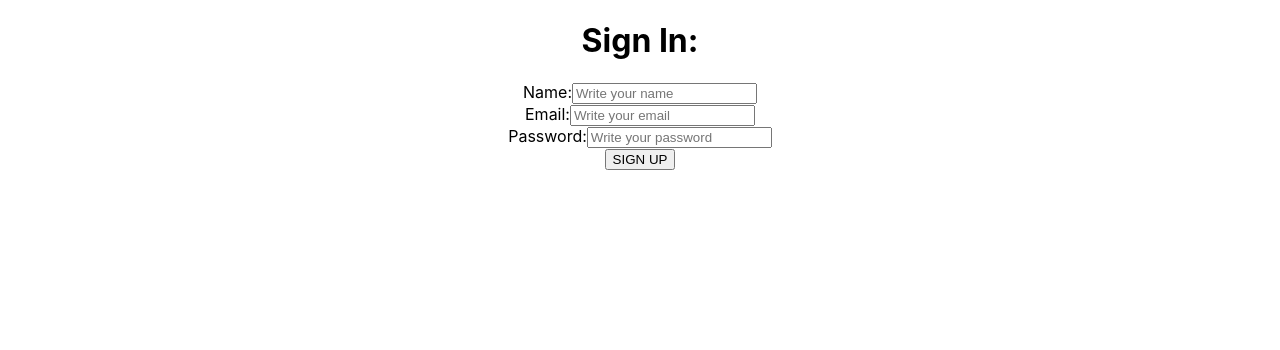
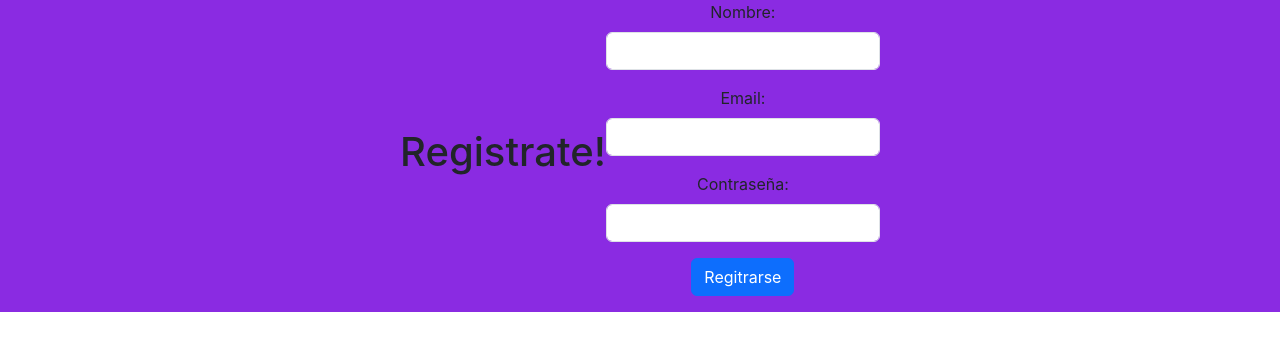
Before and after one commit to aliaz9/frontend-pf, a React (Create React App) app: page /sign-in in a window 1280 px wide. Shown: the top 350 px of the page. Built offline with nearby package versions, Linux system fonts and the light colour scheme.

Commit message:
Implementación de Formik

```diff
--- a/package.json
+++ b/package.json
@@ -8,6 +8,9 @@
     "@testing-library/user-event": "^13.1.1",
     "axios": "^1.3.3",
     "bootstrap": "^5.3.0-alpha1",
+    "formik": "^2.2.9",
+    "i": "^0.3.7",
+    "npm": "^9.5.0",
     "react": "^17.0.2",
     "react-bootstrap": "^2.7.2",
     "react-dom": "^17.0.2",
--- a/public/index.html
+++ b/public/index.html
@@ -28,6 +28,7 @@
       Learn how to configure a non-root public URL by running `npm run build`.
     -->
     <title>React App</title>
+    <link href="https://cdn.jsdelivr.net/npm/bootstrap@5.3.0-alpha1/dist/css/bootstrap.min.css" rel="stylesheet" integrity="sha384-GLhlTQ8iRABdZLl6O3oVMWSktQOp6b7In1Zl3/Jr59b6EGGoI1aFkw7cmDA6j6gD" crossorigin="anonymous">
 
 
   </head>
@@ -44,5 +45,7 @@
       To begin the development, run `npm start` or `yarn start`.
       To create a production bundle, use `npm run build` or `yarn build`.
     -->
+    <script src="https://cdn.jsdelivr.net/npm/bootstrap@5.3.0-alpha1/dist/js/bootstrap.bundle.min.js" integrity="sha384-w76AqPfDkMBDXo30jS1Sgez6pr3x5MlQ1ZAGC+nuZB+EYdgRZgiwxhTBTkF7CXvN" crossorigin="anonymous"></script>
+
   </body>
 </html>
--- a/src/components/sign-in-form/sign-in-form.css
+++ b/src/components/sign-in-form/sign-in-form.css
@@ -2,3 +2,10 @@
     background-color: red;
     box-shadow: 5px 5px 5px rgba(0, 0, 0, 0)
 }
+
+.box {
+    background-color: blueviolet;
+    display: flex;
+    justify-content: center;
+    align-items: center;
+}
--- a/src/components/sign-in-form/sign-in-form.jsx
+++ b/src/components/sign-in-form/sign-in-form.jsx
@@ -1,61 +1,74 @@
 import React, { useState } from "react";
+import { Formik, Form, Field, ErrorMessage } from 'formik';
 import { useDispatch } from "react-redux";
 import { addUser } from "../../actions";
-import '../sign-in-form/sign-in-form.css'
-import { Form } from "react-bootstrap";
-
-
-const user = {
-    name: "Alina",
-    email: "alina@gmail.com",
-    password: "Cafe123",
-    google: false
-}
-
-export default function SignIn () {
+import { Button } from "react-bootstrap";
+import '../sign-in-form/sign-in-form.css';
 
 
 
-    let [input, setInput] = useState({
-        name: "",
-        email: "",
-        password: ""
-    })
-    let dispatch = useDispatch();
+export default function SignIn() {
 
-    function handleChange(e) {
-    e.preventDefault();
-    setInput({
-        ...input,
-        [e.target.name]: e.target.value,
-    })
-    console.log(input)
-    }
-
-    function handleSubmit(e) {
-        e.preventDefault();
-        console.log("entra al submit", input)
-        dispatch(addUser(input))
-      }
+let dispatch = useDispatch();
+let [ success, setSuccess ] = useState(false);
 
     return (
-          <form>
-            <h1> Sign In:</h1>
-            <div>
-            <label>Name:</label>
-            <input placeholder="Write your name" name="name" type="text" onChange={(e) => handleChange(e)}></input>
-            </div>
+        <div className="box">
+            <h1>Registrate!</h1>
+            <Formik
+                initialValues={{ name: '', email: '', password: '' }}
 
-            <div>
-            <label>Email:</label>
-            <input placeholder="Write your email" name="email" type="text" onChange={(e) => handleChange(e)}></input>
-            </div>
+                validate={values => {
+                    const errors = {};
 
-            <div>
-            <label>Password:</label>
-            <input placeholder="Write your password" name="password" type="password" onChange={(e) => handleChange(e)}></input>
-            </div>
-            <button onClick={(e) => handleSubmit(e)}>SIGN UP</button>
-            </form>
+                    if (!values.email) {
+                        errors.email = 'Required';
+                    } else if (
+                        !/^[A-Z0-9._%+-]+@[A-Z0-9.-]+\.[A-Z]{2,}$/i.test(values.email)
+                    ) {
+                        errors.email = 'Invalid email address';
+                    }
+
+                    return errors;
+                }}
+
+            onSubmit = {(values, {resetForm}) => {
+                resetForm();
+                dispatch(addUser(values));
+                setSuccess(true);
+                setTimeout(() => setSuccess(false), 5000)
+            }}
+
+            >
+                {( {values, touched , handleSubmit, handleChange, handleBlur} ) => (
+                    <Form onSubmit={handleSubmit}>
+                        <div class="mb-3">
+                        <label class="form-label">Nombre:</label>
+                        <Field type="text" name="name" class="form-control"/>
+                        { touched.name && <ErrorMessage name="name" component="div" /> }
+                        </div>
+
+                        <div class="mb-3">
+                        <label class="form-label">Email:</label>
+                        <Field type="email" name="email" class="form-control"/>
+                        { touched.email && <ErrorMessage name="email" component="div" /> }
+                        </div>
+
+                        <div class="mb-3">
+                        <label class="form-label">Contraseña:</label>
+                        <Field type="password" name="password" class="form-control"/>
+                        { touched.password && <ErrorMessage name="password" component="div" /> }
+                        </div>
+
+                        <button type="submit" class="btn btn-primary mb-3">
+                            Regitrarse
+                        </button>
+
+                        { success && <p> Su Usuario ha sido registrado con éxito. </p> }
+
+                    </Form>
+                )}
+            </Formik>
+        </div>
     )
-}
+};
```
Also changed, not shown: 1 other file (tests, documents, lock files or other folders).
